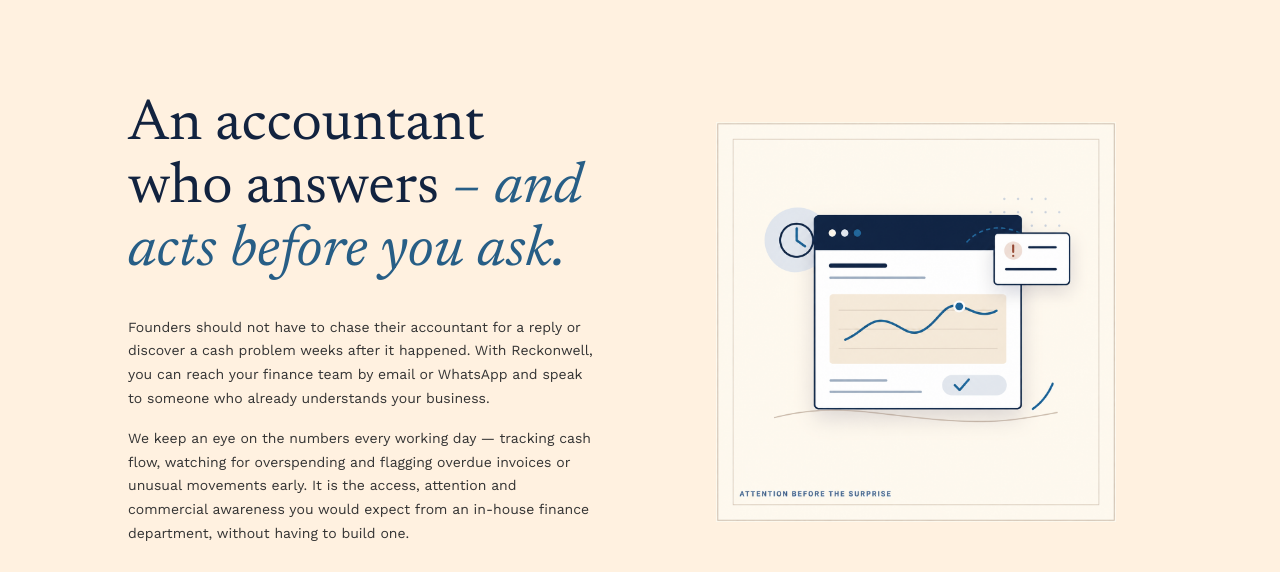
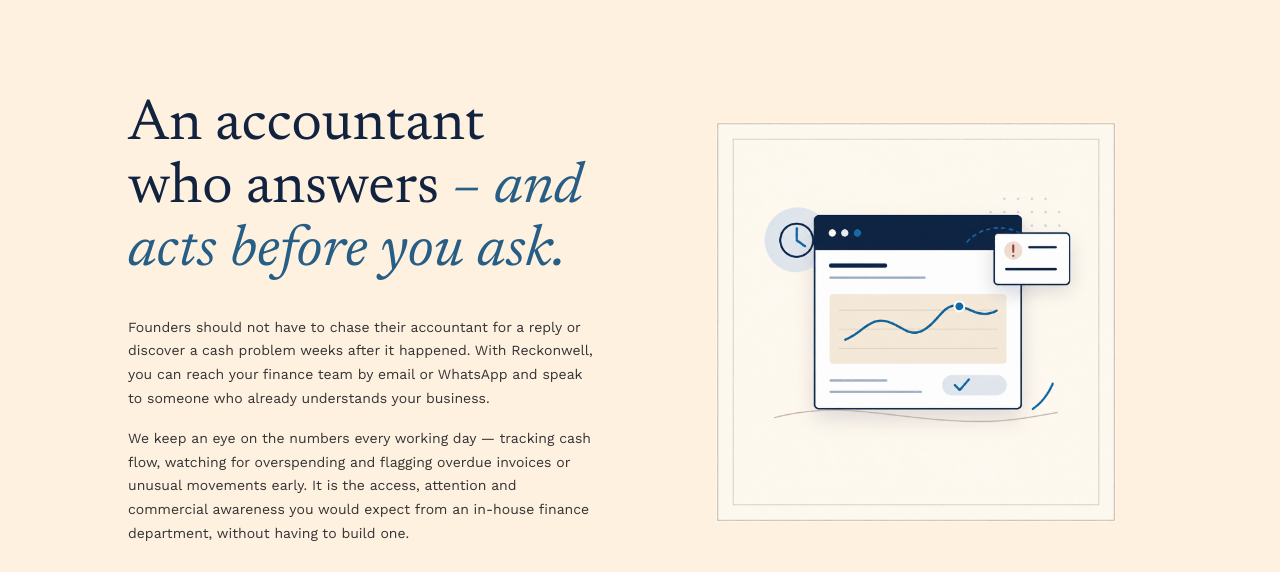
Before and after one commit to Vadim-SV/reckonwell, a Next.js app: page / in a window 1280 px wide. Shown: the part 1100-1672 px from the top of the page. Built offline with nearby package versions, Linux system fonts and the light colour scheme; no server answers.

Commit message:
Local Commit: 2026-09-17T00:00:25.504Z - Updated the image in the "An Accountant Who Answers" section (`PersonalisedProactiveSection.tsx`) with the new uploaded image.

```diff
--- a/src/app/components/PersonalisedProactiveSection.tsx
+++ b/src/app/components/PersonalisedProactiveSection.tsx
@@ -123,7 +123,7 @@
 
             <div className="flex items-center justify-center" style={{ minHeight: '260px' }}>
               <Image
-                src="/assets/images/Image_Sep_16__2026__09_00_53_AM-1789545611295.png"
+                src="/assets/images/Image_Sep_17__2026__12_52_40_AM-1789603119353.png"
                 alt="Dashboard illustration showing proactive finance monitoring with alerts and cash flow tracking"
                 width={400}
                 height={280}
```
Also changed, not shown: public/assets/images/Image_Sep_17__2026__12_52_40_AM-1789603119353.png (added).
